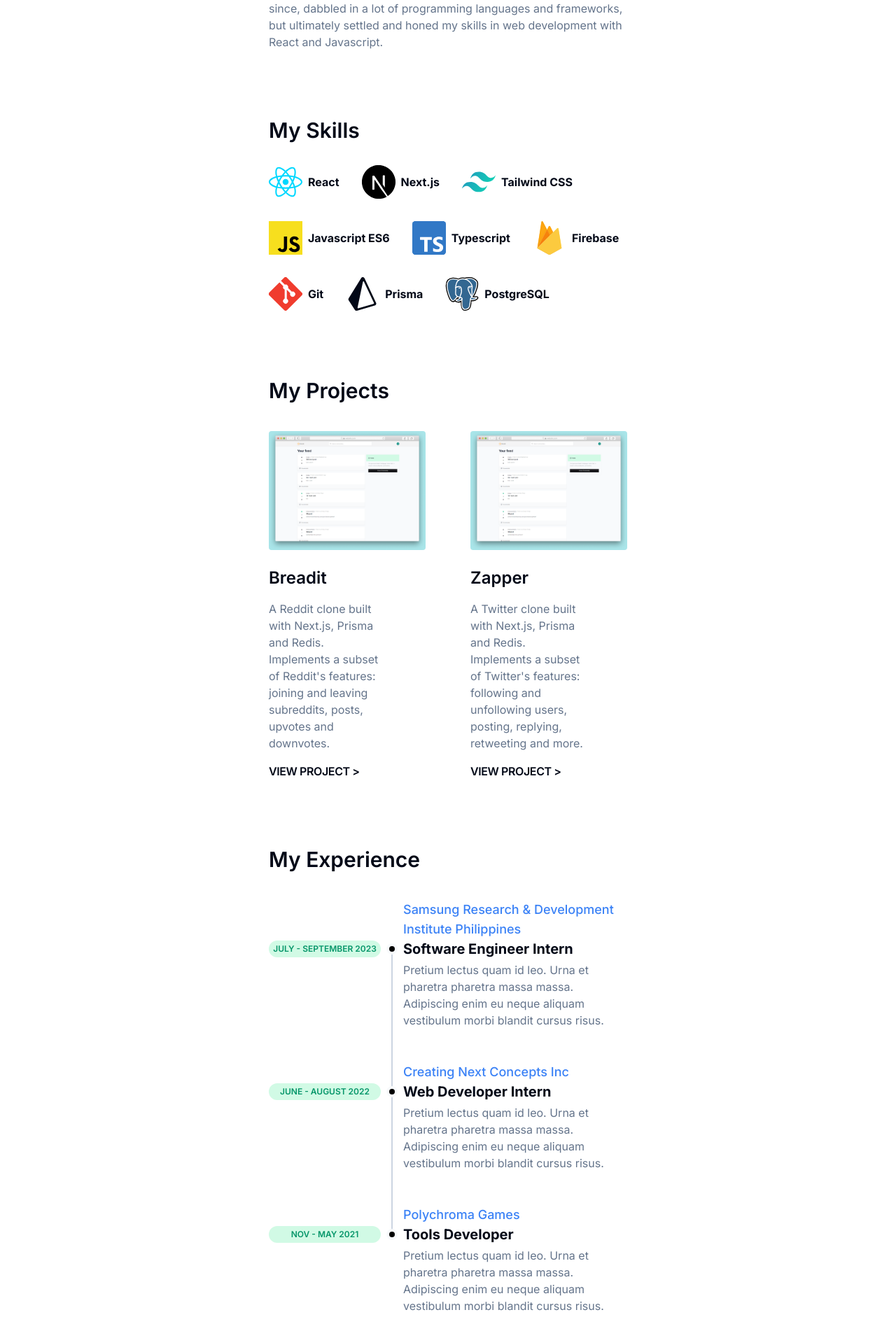
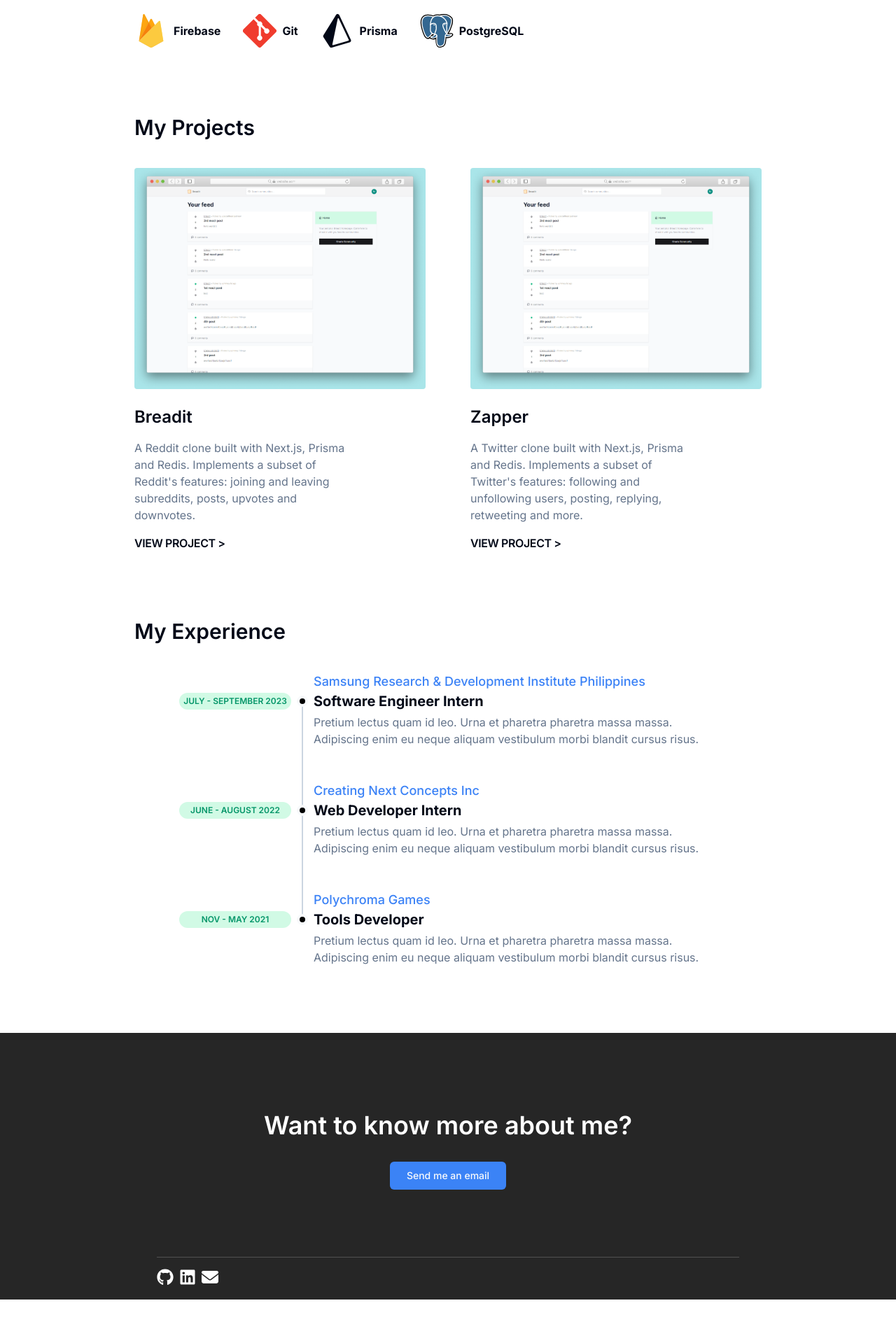
Before and after one commit to mlrey7/portfolio, a Next.js app: page / in a window 1280 px wide. Shown: the part 736-2648 px from the top of the page at 70% size. After the commit the page ends 2593 px from the top, so only its background shows below. Built offline with nearby package versions, Linux system fonts and the light colour scheme.

Commit message:
Add footer and fix responsiveness

```diff
--- a/package.json
+++ b/package.json
@@ -9,7 +9,13 @@
     "lint": "next lint"
   },
   "dependencies": {
+    "@fortawesome/fontawesome-svg-core": "^6.5.1",
+    "@fortawesome/free-brands-svg-icons": "^6.5.1",
+    "@fortawesome/free-regular-svg-icons": "^6.5.1",
+    "@fortawesome/free-solid-svg-icons": "^6.5.1",
+    "@fortawesome/react-fontawesome": "^0.2.0",
     "@radix-ui/react-navigation-menu": "^1.1.4",
+    "@radix-ui/react-separator": "^1.0.3",
     "@radix-ui/react-slot": "^1.0.2",
     "class-variance-authority": "^0.7.0",
     "clsx": "^2.1.0",
--- a/src/app/globals.css
+++ b/src/app/globals.css
@@ -13,7 +13,7 @@
     --popover: 0 0% 100%;
     --popover-foreground: 222.2 84% 4.9%;
 
-    --primary: 222.2 47.4% 11.2%;
+    --primary: 217 91.2% 59.8%;
     --primary-foreground: 210 40% 98%;
 
     --secondary: 210 40% 96.1%;
--- a/src/app/layout.tsx
+++ b/src/app/layout.tsx
@@ -2,6 +2,7 @@
 import { Inter } from "next/font/google";
 import "./globals.css";
 import NavigationBar from "@/components/NavigationBar";
+import Footer from "@/components/Footer";
 
 const inter = Inter({ subsets: ["latin"] });
 
@@ -20,6 +21,7 @@
       <body className={inter.className}>
         <NavigationBar />
         {children}
+        <Footer />
       </body>
     </html>
   );
--- a/src/app/page.tsx
+++ b/src/app/page.tsx
@@ -8,14 +8,13 @@
 
 export default function Home() {
   return (
-    <main className="flex min-h-screen flex-col p-24 md:px-96 md:pt-48 gap-24">
+    <main className="flex min-h-screen flex-col p-24 lg:px-48 lg:pt-24 2xl:px-96 2xl:pt-48 gap-24">
       <section>
         <div className="flex w-full justify-between">
-          <h1 className="text-3xl lg:text-5xl font-semibold leading-tight tracking-tight">
-            Hello there, I{"'"}m Matthew Lemuel Rey.{" "}
-            <br className="hidden lg:block" />
+          <h1 className="text-4xl 2xl:text-5xl font-semibold leading-tight tracking-tight">
+            Hello there, I{"'"}m Matthew Lemuel Rey. <br />
             Aspiring <AnimatedHeader />,
-            <br className="hidden lg:block" />
+            <br />
             and Graduating Student.
           </h1>
           <Image
@@ -23,7 +22,7 @@
             alt="matthew rey picture"
             width={160}
             height={160}
-            className="h-40 w-40 rounded-full border-4 border-blue-500"
+            className="h-32 w-32 xl:h-40 xl:w-40 rounded-full border-4 border-blue-500 ml-4"
           />
         </div>
 
@@ -45,7 +44,7 @@
 
       <section className="flex flex-col gap-4">
         <h2 className="text-3xl font-semibold">My Skills</h2>
-        <div className="flex flex-wrap max-w-3xl gap-8 mt-4">
+        <div className="flex flex-wrap max-w-4xl gap-8 mt-4">
           <div className="flex gap-2 items-center">
             <Icons.react className="w-12 h-12" />
             <h6 className="font-bold">React</h6>
--- /dev/null
+++ b/src/components/Footer.tsx
@@ -0,0 +1,55 @@
+import React from "react";
+import { buttonVariants } from "./ui/button";
+import { FontAwesomeIcon } from "@fortawesome/react-fontawesome";
+import { faGithub, faLinkedin } from "@fortawesome/free-brands-svg-icons";
+import { faEnvelope } from "@fortawesome/free-solid-svg-icons";
+import Link from "next/link";
+import { Separator } from "./ui/separator";
+
+const Footer = () => {
+  return (
+    <footer className="bg-neutral-800 py-4">
+      <div className="flex flex-col h-full container max-w-4xl">
+        <div className="flex-1 h-full flex flex-col justify-center items-center gap-8 py-24">
+          <h1 className="text-white text-4xl font-semibold">
+            Want to know more about me?
+          </h1>
+          <a
+            href="mailto:matthewlemuelr@gmail.com"
+            className={buttonVariants({
+              variant: "default",
+              className: "w-max px-6",
+            })}
+          >
+            Send me an email
+          </a>
+        </div>
+        <Separator className="bg-neutral-600" />
+        <div className="flex gap-2 mt-4">
+          <Link href={"https://github.com/mlrey7"}>
+            <FontAwesomeIcon
+              icon={faGithub}
+              className="w-6 h-6 text-white hover:text-blue-500"
+            />
+          </Link>
+          <Link
+            href={"https://www.linkedin.com/in/matthew-lemuel-rey-714714276/"}
+          >
+            <FontAwesomeIcon
+              icon={faLinkedin}
+              className="w-6 h-6 text-white hover:text-blue-500"
+            />
+          </Link>
+          <a href="mailto:matthewlemuelr@gmail.com">
+            <FontAwesomeIcon
+              icon={faEnvelope}
+              className="w-6 h-6 text-white hover:text-blue-500"
+            />
+          </a>
+        </div>
+      </div>
+    </footer>
+  );
+};
+
+export default Footer;
--- a/src/components/NavigationBar.tsx
+++ b/src/components/NavigationBar.tsx
@@ -3,7 +3,7 @@
 
 const NavigationBar = () => {
   return (
-    <div className="fixed flex justify-center top-0 inset-x-0 bg-blue-500 py-2">
+    <div className="fixed flex justify-center top-0 inset-x-0 bg-blue-500 py-2 z-20">
       <NavigationBarContent />
     </div>
   );
--- /dev/null
+++ b/src/components/ui/separator.tsx
@@ -0,0 +1,31 @@
+"use client"
+
+import * as React from "react"
+import * as SeparatorPrimitive from "@radix-ui/react-separator"
+
+import { cn } from "@/lib/utils"
+
+const Separator = React.forwardRef<
+  React.ElementRef<typeof SeparatorPrimitive.Root>,
+  React.ComponentPropsWithoutRef<typeof SeparatorPrimitive.Root>
+>(
+  (
+    { className, orientation = "horizontal", decorative = true, ...props },
+    ref
+  ) => (
+    <SeparatorPrimitive.Root
+      ref={ref}
+      decorative={decorative}
+      orientation={orientation}
+      className={cn(
+        "shrink-0 bg-border",
+        orientation === "horizontal" ? "h-[1px] w-full" : "h-full w-[1px]",
+        className
+      )}
+      {...props}
+    />
+  )
+)
+Separator.displayName = SeparatorPrimitive.Root.displayName
+
+export { Separator }
```
Also changed, not shown: 1 other file (tests, documents, lock files or other folders).
